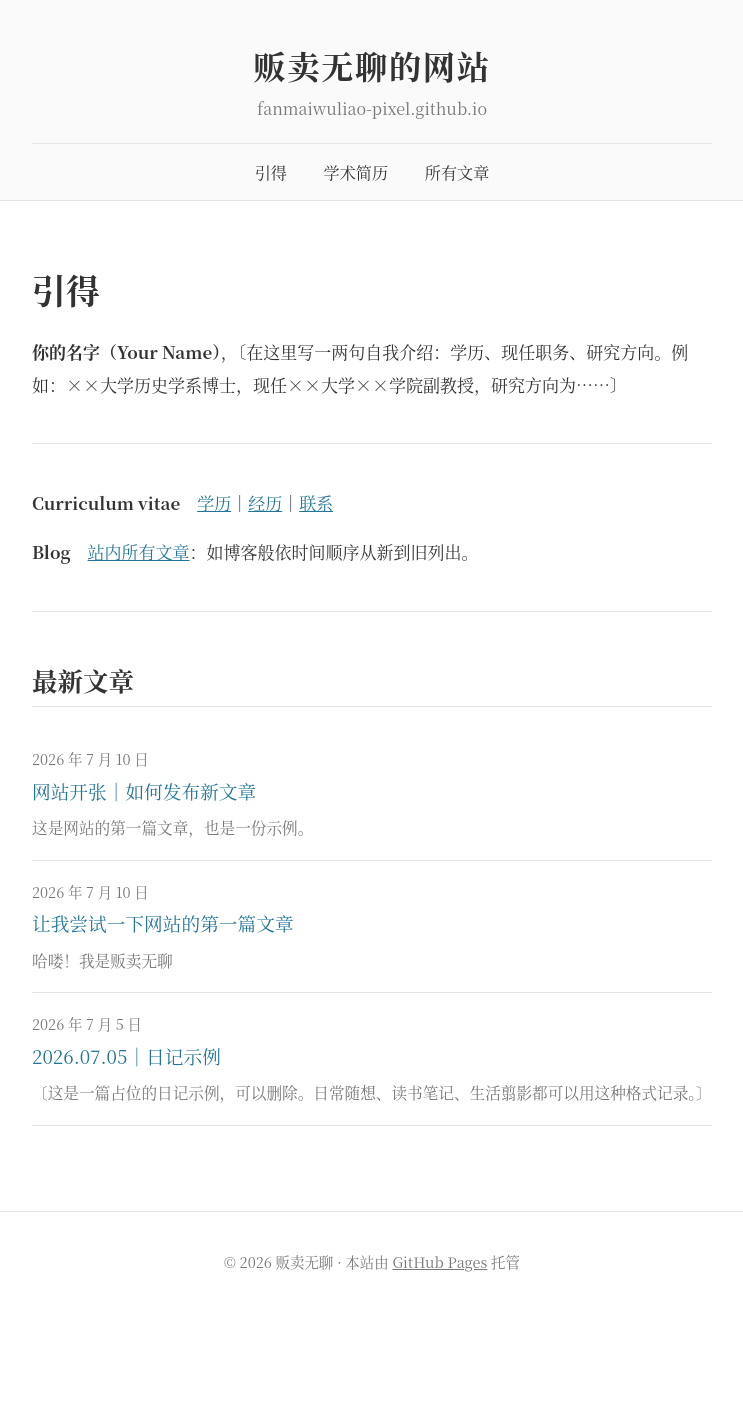
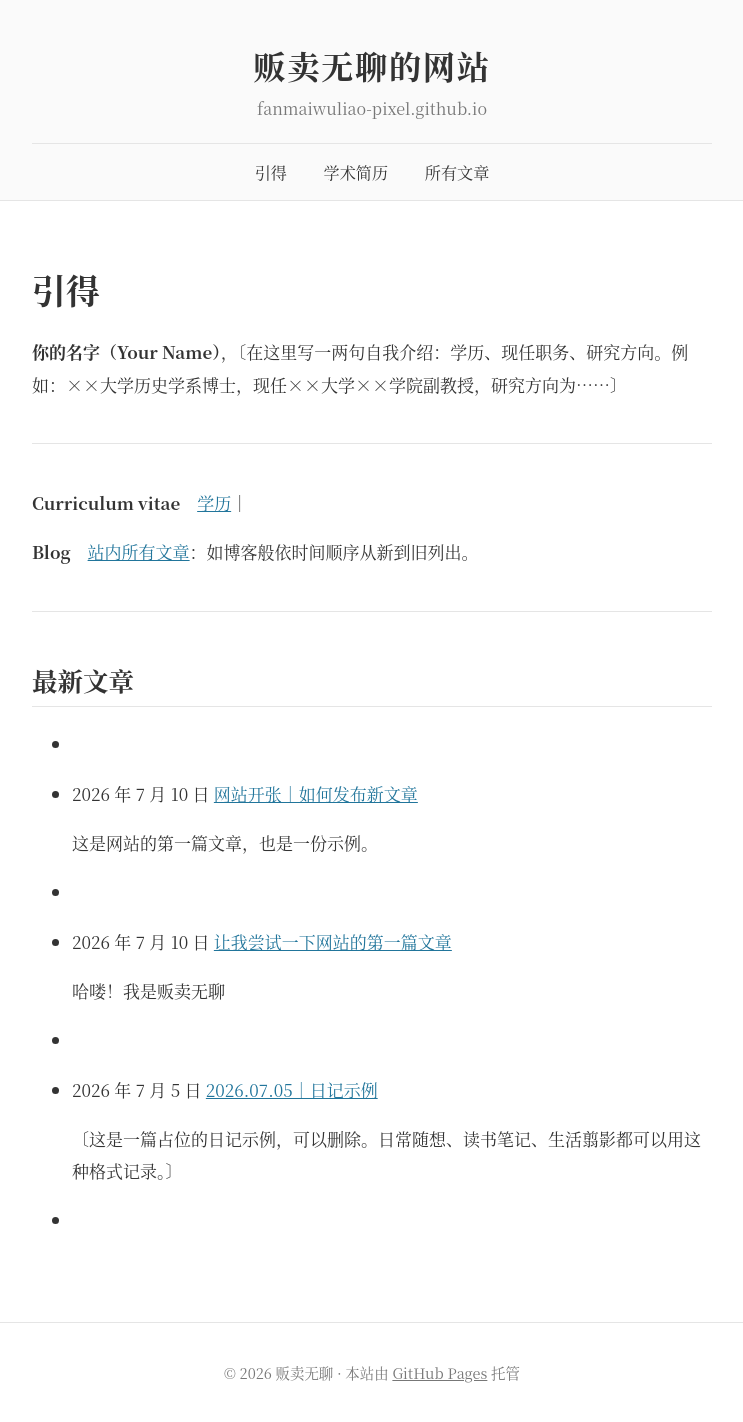
Before and after one commit to fanmaiwuliao-pixel/fanmaiwuliao-pixel.github.io, a Jekyll site: the page built from index.md, in a window 1280 px wide. Shown: the whole page, without its empty margins (268-1011 px from the left). Built offline with Jekyll 4.4.1, drawn with Linux system fonts in a browser that asks for light colours; before the commit the page ends 1311 px from its top, so only the background shows below that.

Commit message:
Update index.md (via Pages CMS)

```diff
--- a/index.md
+++ b/index.md
@@ -2,14 +2,13 @@
 layout: default
 title: 引得
 ---
-
 # 引得
 
 **你的名字（Your Name）**，〔在这里写一两句自我介绍：学历、现任职务、研究方向。例如：××大学历史学系博士，现任××大学××学院副教授，研究方向为……〕
 
 ---
 
-**Curriculum vitae**　[学历](/cv/#学历)｜[经历](/cv/#经历)｜[联系](/cv/#联系)
+**Curriculum vitae**　[学历](/cv/#学历)｜
 
 **Blog**　[站内所有文章](/blog/)：如博客般依时间顺序从新到旧列出。
 
@@ -17,12 +16,8 @@ title: 引得
 
 ## 最新文章
 
-<ul class="post-list">
-{% for post in site.posts limit: 5 %}
-  <li>
-    <span class="date">{{ post.date | date: "%Y 年 %-m 月 %-d 日" }}</span>
-    <a href="{{ post.url | relative_url }}">{{ post.title }}</a>
-    <p class="excerpt">{{ post.excerpt | strip_html | truncate: 100 }}</p>
-  </li>
-{% endfor %}
-</ul>
+- {% for post in site.posts limit: 5 %}
+- {{ post.date | date: "%Y 年 %-m 月 %-d 日" }} [{{ post.title }}]({{ post.url | relative_url }})
+
+  {{ post.excerpt | strip_html | truncate: 100 }}
+-  {% endfor %}
```
